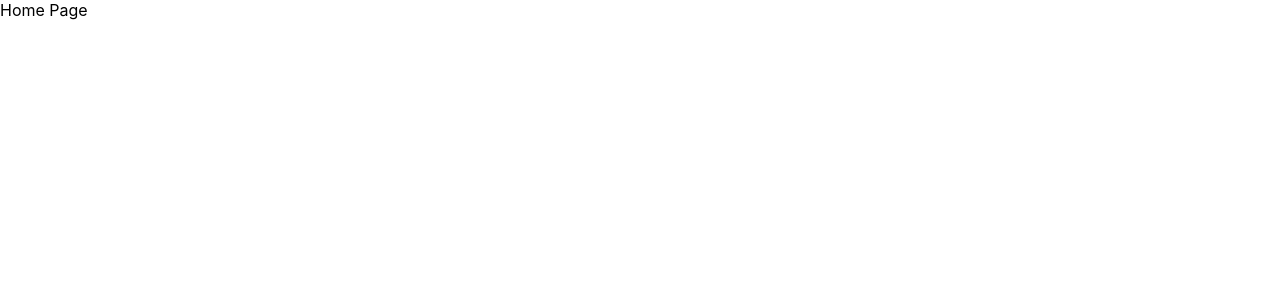
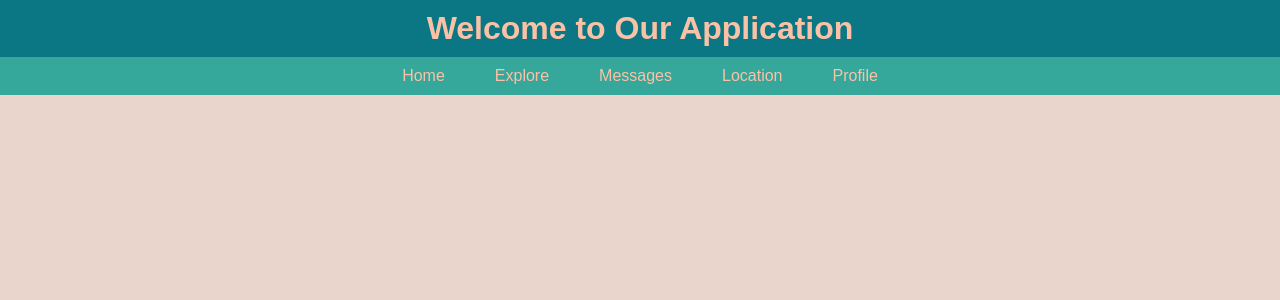
Before and after one commit to THEE-ARAR/VoyageSync, a React (Create React App) app in the folder frontend/: page /home in a window 1280 px wide. Shown: the top 300 px of the page. Built offline with nearby package versions, Linux system fonts and the light colour scheme.

Commit message:
MESSSAGES

```diff
--- a/frontend/src/App.js
+++ b/frontend/src/App.js
@@ -4,7 +4,7 @@ import { BrowserRouter as Router, Routes, Route } from "react-router-dom";
 import StartPage from "./components/StartPage";
 import SignIn from "./components/signIn/SignIn";
 import SignUp from "./components/signUp/SignUp";
-import Home from './components/Home'
+import HomePage from "./components/HomePage"
 import ForgotPassword from "./components/signIn/ForgotPassword";
 import EmailVerification from "./components/signIn/EmailVerification";
 import NewPassword from "./components/signIn/NewPassword";
@@ -14,7 +14,7 @@ function App() {
         <Routes>
 
           <Route path="/" element={<StartPage />} />
-            <Route path='/home' element={<Home />} />
+            <Route path='/home' element={<HomePage />} />
           <Route path="/login" element={<SignIn />} />
             <Route path="/forgotpassword" element={<ForgotPassword />} />
             <Route path="/recoverpassword" element={<EmailVerification />} />
--- a/frontend/src/components/Home.js
+++ b/frontend/src/components/Home.js
@@ -1,7 +1,17 @@
-import React from "react";
+//import React from "react";
 
-export default function Home() {
-    return(
-        <div>Home Page</div>
-    )
-}
+//export default function HomePage() {
+ //   return (
+ //       <div className='home-div'>
+ //           <header className='home-header'>
+ //               <h1>Welcome to Our Application</h1>
+  //          </header>
+   //         <main id="home-container">
+    //            <p>This is your new homepage, where you can find the latest updates and news about our services.</p>
+     //       </main>
+      //      <footer className='home-footer'>
+       //         <p>Contact us at <a href="mailto:info@example.com">info@example.com</a></p>
+        //    </footer>
+        //</div>
+    //);
+//}
--- /dev/null
+++ b/frontend/src/components/HomePage.css
@@ -0,0 +1,60 @@
+/* Basic Reset */
+body, h1, p, ul, li, nav {
+    margin: 0;
+    padding: 0;
+}
+
+body {
+    font-family: Arial, sans-serif;
+    background: #E9D5CC; /* Nude */
+}
+
+header {
+    background-color: #0B7784; /* Primary */
+    color: #F9C2A6; /* Neutral */
+    padding: 10px 20px;
+    text-align: center;
+}
+
+nav {
+    display: flex;
+    justify-content: center;
+    background-color: #36A79B; /* Secondary */
+}
+
+nav a {
+    color: #F9C2A6;
+    text-decoration: none;
+    padding: 10px 15px;
+    display: block;
+}
+
+nav a:hover, nav a:focus {
+    background-color: #FE9F67; /* Call-to-Action */
+    color: #0B7784;
+}
+
+ul {
+    list-style: none;
+    display: flex;
+}
+
+li {
+    margin: 0 10px;
+}
+
+@media (max-width: 600px) {
+    nav {
+        flex-direction: column;
+    }
+
+    nav a {
+        padding: 10px;
+        text-align: center;
+    }
+}
+
+/* Accessibility focused styles */
+nav a:focus {
+    outline: 3px solid #FE9F67; /* Call-to-Action */
+}
--- /dev/null
+++ b/frontend/src/components/HomePage.js
@@ -0,0 +1,32 @@
+import React from 'react';
+import './HomePage.css';
+
+function HomePage() {
+    // Function to handle click events on navigation links
+    const handleClick = (event, id) => {
+        event.preventDefault();
+        const section = document.querySelector(id);
+        if (section) {
+            section.scrollIntoView({ behavior: 'smooth' });
+        }
+    };
+
+    return (
+        <div>
+            <header>
+                <h1>Welcome to Our Application</h1>
+            </header>
+            <nav>
+                <ul>
+                    <li><a href="#home" aria-label="Home" onClick={(e) => handleClick(e, '#home')}>Home</a></li>
+                    <li><a href="#explore" aria-label="Explore" onClick={(e) => handleClick(e, '#explore')}>Explore</a></li>
+                    <li><a href="#messages" aria-label="In-App Messaging" onClick={(e) => handleClick(e, '#messages')}>Messages</a></li>
+                    <li><a href="#location" aria-label="Location Sharing" onClick={(e) => handleClick(e, '#location')}>Location</a></li>
+                    <li><a href="#profile" aria-label="Profile" onClick={(e) => handleClick(e, '#profile')}>Profile</a></li>
+                </ul>
+            </nav>
+        </div>
+    );
+}
+
+export default HomePage;
```
Also changed, not shown: 1 other file (tests, documents, lock files or other folders).
